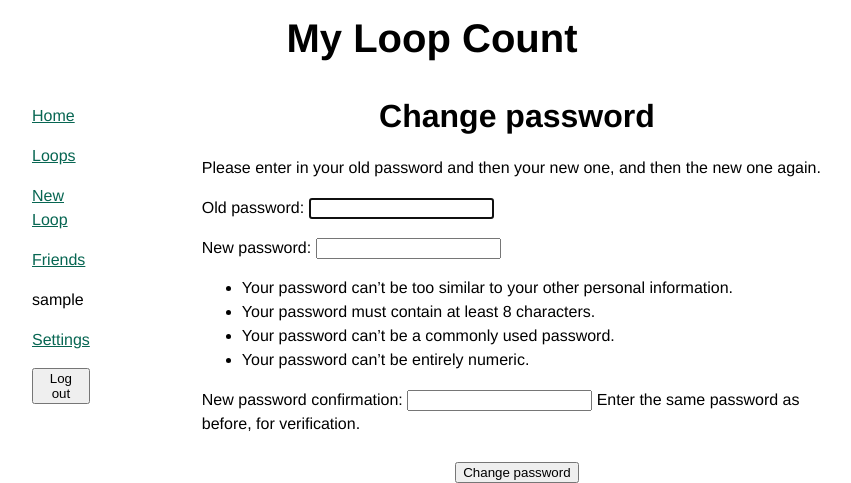
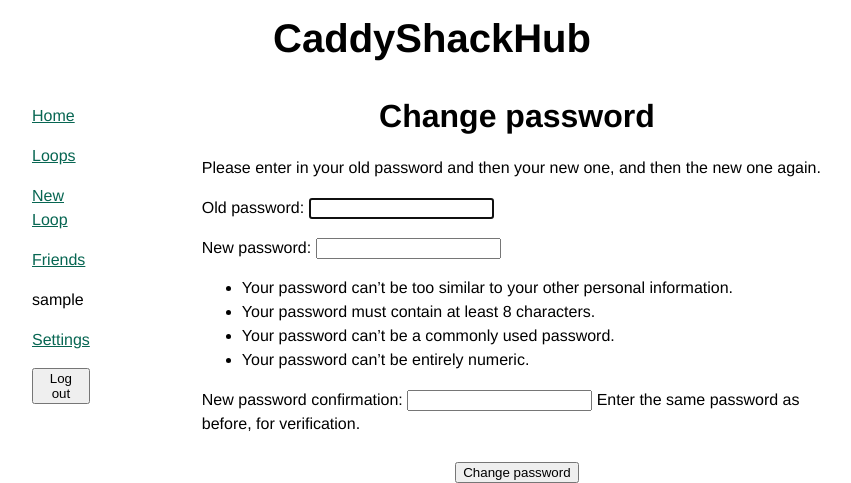
Before and after one commit to jackpickus/caddyshackhub, a Django app: page /loopers/settings/change_password/ in a window 1280 px wide. Shown: the top 483 px of the page, without its empty margins (208-1059 px from the left). Run offline with Django 5.2, Linux system fonts and the light colour scheme; the visitor is signed in with stand-in values (Sample User, id 1).

Commit message:
change main header

```diff
--- a/loopers/templates/loopers/base_generic.html
+++ b/loopers/templates/loopers/base_generic.html
@@ -1,7 +1,7 @@
 <!DOCTYPE html>
 <html lang="en">
 <head>
-    <title>{% block title %}My Loop Count{% endblock %}</title>
+    <title>{% block title %}CaddyShackHub{% endblock %}</title>
     <meta charset="utf-8">
     <meta name="viewport" content="width=device-width, initial-scale=1">
     <!-- Add additional CSS in static file -->
@@ -12,7 +12,7 @@
 </head>
 <body>
     <div>
-        <h1>My Loop Count</h1>
+        <h1>CaddyShackHub</h1>
         <div class="main-content">
             <div class="sidebar">
             {% block sidebar %}
```
